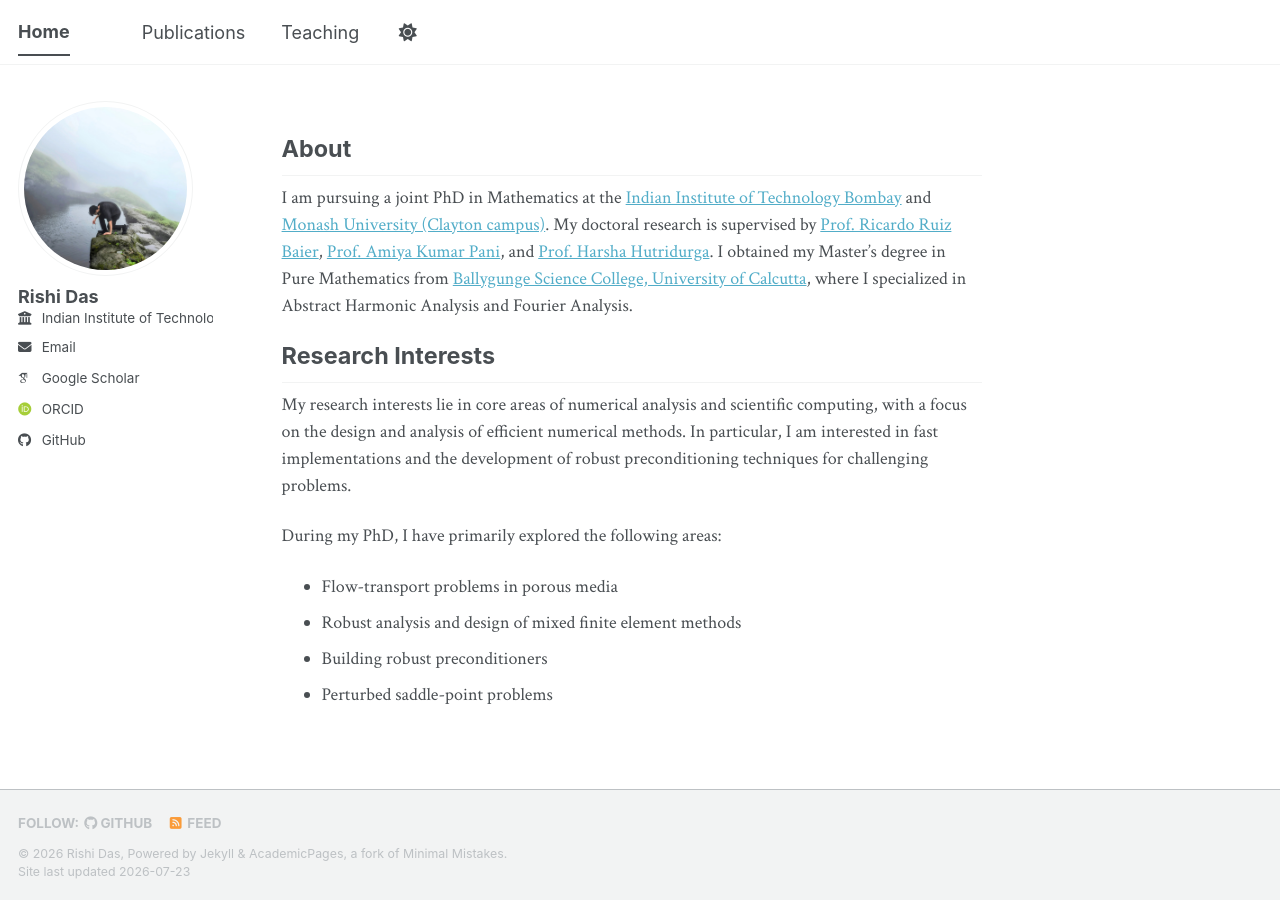
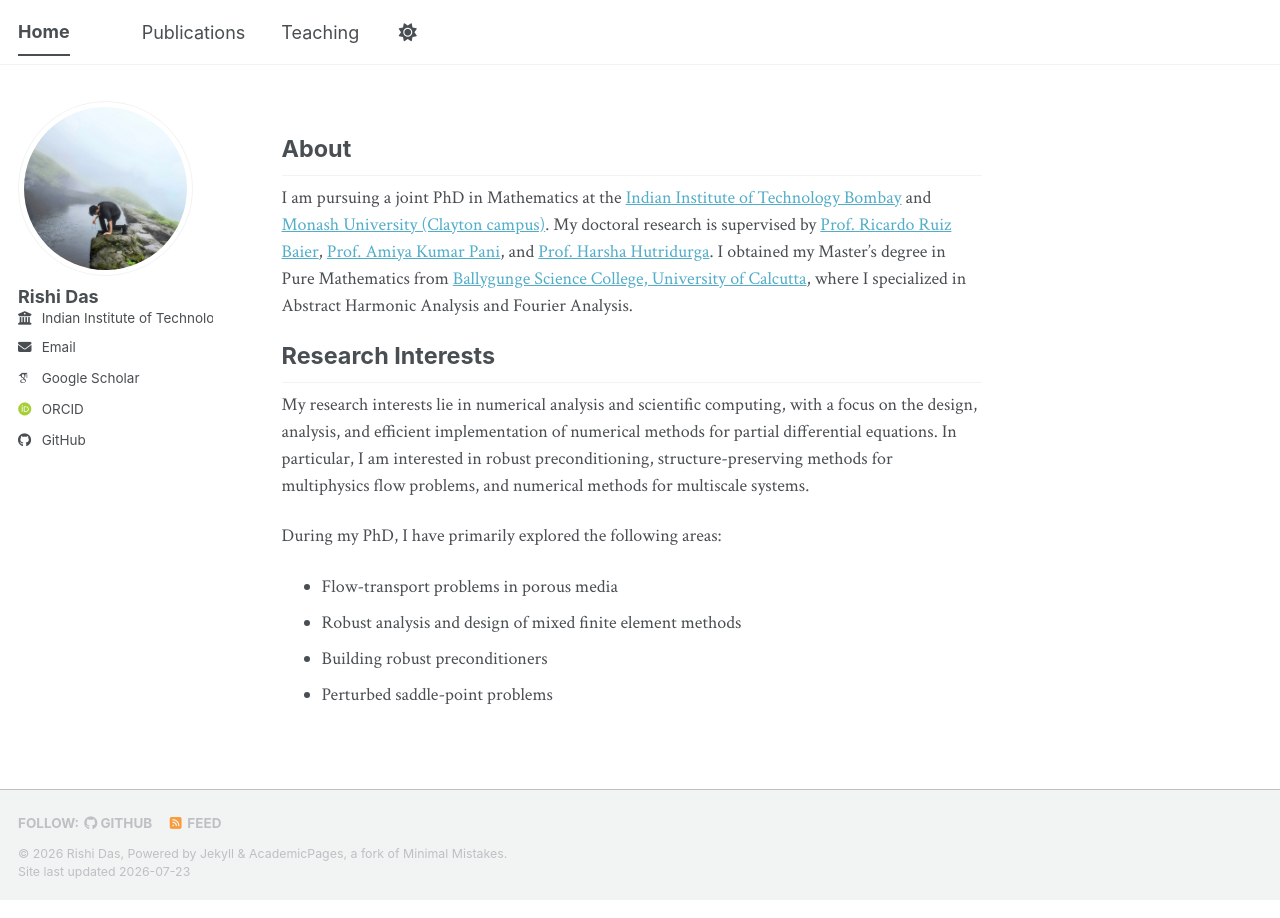
Before and after one commit to rishidas-04/rishidas-04.github.io, a Jekyll site: the page built from _pages/about.md, in a window 1280 px wide. Built offline with Jekyll 4.4.1, drawn with Linux system fonts in a browser that asks for light colours; some web fonts are replaced; a script bundle is joined from its source files by our own code; library files that are not in the unit come from our copies.

Commit message:
Update about.md

```diff
--- a/_pages/about.md
+++ b/_pages/about.md
@@ -12,7 +12,7 @@ I am pursuing a joint PhD in Mathematics at the [Indian Institute of Technology
 
 ## Research Interests
 
-My research interests lie in core areas of numerical analysis and scientific computing, with a focus on the design and analysis of efficient numerical methods. In particular, I am interested in fast implementations and the development of robust preconditioning techniques for challenging problems.
+My research interests lie in numerical analysis and scientific computing, with a focus on the design, analysis, and efficient implementation of numerical methods for partial differential equations. In particular, I am interested in robust preconditioning, structure-preserving methods for multiphysics flow problems, and numerical methods for multiscale systems.
 
 During my PhD, I have primarily explored the following areas:
 
```
